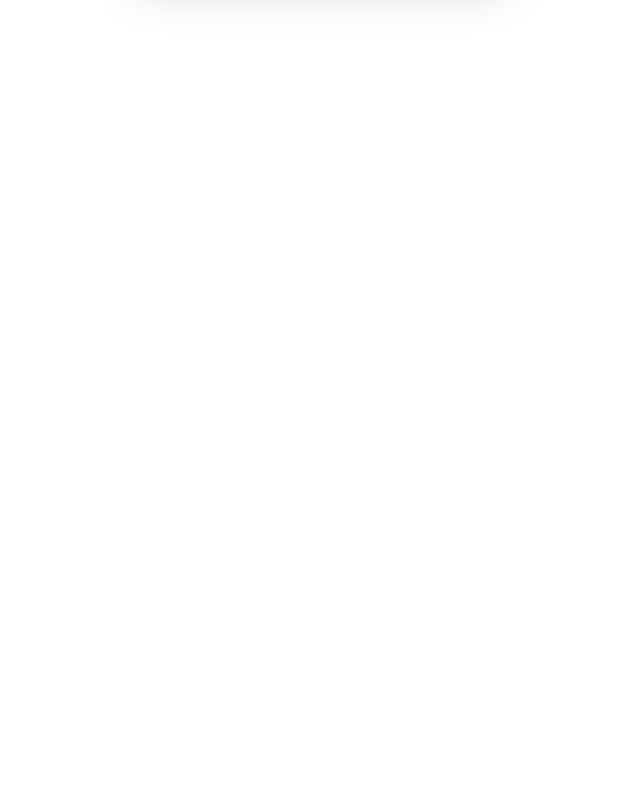
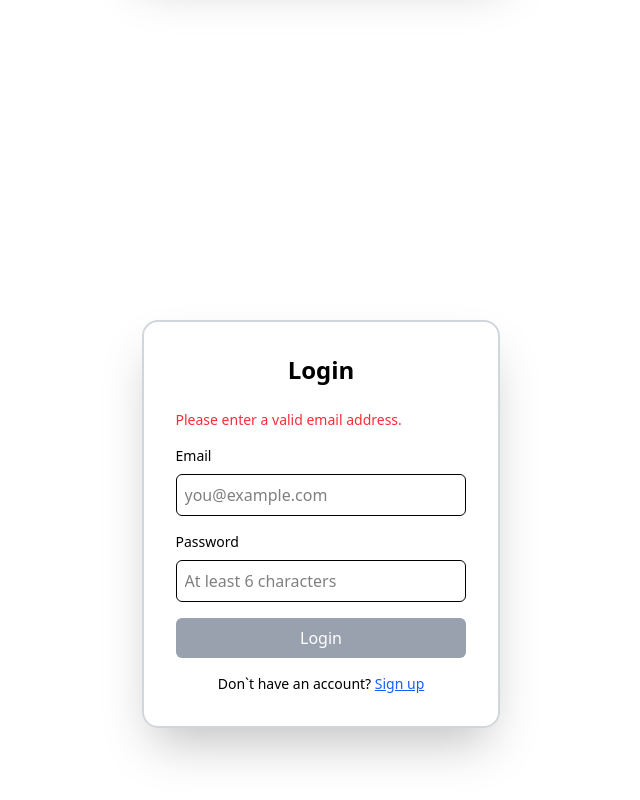
Before and after one commit to pravallikareddyreddygari/authentication-app, a Next.js app: page / in a window 1280 px wide. Shown: the part 676-1476 px from the top of the page, without its empty margins (319-959 px from the left). Before the commit the page ends 800 px from the top, so only its background shows below. Built offline with nearby package versions, Linux system fonts and the light colour scheme.

Commit message:
validate sign up

```diff
--- a/app/components/Login/Login.tsx
+++ b/app/components/Login/Login.tsx
@@ -1,64 +1,85 @@
 "use client";
 
-import { useState } from "react";
+import { FormEvent, useEffect } from "react";
+
+import useValidation from "../useValidation";
 
 export default function Login() {
-  const [email, setEmail] = useState("");
-  const [password, setPassword] = useState("");
-  const [error, setError] = useState("");
+  const {
+    email,
+    password,
+    validateEmail,
+    validatePassword,
+    error,
+    setError,
+    handleEmailChange,
+    handlePasswordChange,
+  } = useValidation();
 
-  function validateEmail(e: string) {
-    return /\S+@\S+\.\S+/.test(e);
-  }
+  const validateAll = () => {
+    if (!validateEmail(email)) return false;
+    if (!validatePassword(password)) return false;
 
-  const onSubmit = () => {
-    if (!validateEmail(email)) {
-      setError("Please enter a valid email address.");
-      return;
-    }
-    if (password.length < 8) {
-      setError("Password must be at least 8 characters.");
-      return;
-    }
     setError("");
-    // demo action
+    return true;
+  };
+
+  useEffect(() => {
+    validateAll(); // eslint-disable-next-line react-hooks/exhaustive-deps
+  }, [email, password]);
+
+  const onSubmit = (ev: FormEvent) => {
+    ev.preventDefault();
     alert("Login successful (demo)");
   };
 
   return (
-    <div className="min-h-screen flex items-center justify-center bg-gray-100">
+    <div className="min-h-screen flex items-center justify-center">
       <form
         onSubmit={onSubmit}
-        className="w-full max-w-md bg-white p-8 rounded-lg shadow"
+        className="w-full max-w-md p-8 border-2 border-gray-300 rounded-2xl shadow-2xl"
       >
         <h1 className="text-2xl font-semibold mb-6 text-center">Login</h1>
 
         {error && <div className="text-red-500 text-sm mb-4">{error}</div>}
 
-        <label className="block mb-2 text-sm">Email</label>
+        <label htmlFor="email" className="block mb-2 text-sm">
+          Email
+        </label>
         <input
+          id="email"
           value={email}
-          onChange={(e) => setEmail(e.target.value)}
-          type="email"
+          onChange={handleEmailChange}
           placeholder="you@example.com"
-          className="w-full p-2 mb-4 border rounded"
+          className="w-full p-2 mb-4 border rounded-md"
         />
 
         <label className="block mb-2 text-sm">Password</label>
         <input
           value={password}
-          onChange={(e) => setPassword(e.target.value)}
+          onChange={handlePasswordChange}
           type="password"
           placeholder="At least 6 characters"
-          className="w-full p-2 mb-4 border rounded"
+          className="w-full p-2 mb-4 border rounded-md"
         />
 
-        <button type="submit">Login</button>
+        <button
+          className={
+            `w-full py-2 text-white rounded-md` +
+            (error
+              ? " bg-gray-400 cursor-not-allowed"
+              : " bg-blue-600 hover:bg-blue-700")
+          }
+          type="submit"
+          disabled={!!error}
+        >
+          Login
+        </button>
 
         <p className="text-sm mt-4 text-center">
-          Don’t have an account?{" "}
+          Don`t have an account?{" "}
           <a className="text-blue-600 underline" href="/signup">
-            Signup
+            Sign up
           </a>
         </p>
       </form>
--- a/app/components/Signup/Signup.tsx
+++ b/app/components/Signup/Signup.tsx
@@ -2,34 +2,26 @@
 
 import { FormEvent, useEffect, useState } from "react";
 
+import useValidation from "../useValidation";
+
 export default function Signup() {
   const FULL_NAME_MIN_LENGTH = 2;
+  const [fullName, setFullName] = useState("");
 
-  const [fullName, setFullName] = useState("");
-  const [email, setEmail] = useState("");
-  const [password, setPassword] = useState("");
-
-  const [error, setError] = useState("");
+  const {
+    email,
+    password,
+    validateEmail,
+    validatePassword,
+    error,
+    setError,
+    handleEmailChange,
+    handlePasswordChange,
+  } = useValidation();
 
   function validateFullName(fullName: string = "") {
     if (fullName.trim().length < FULL_NAME_MIN_LENGTH) {
       setError(`Name must be at least ${FULL_NAME_MIN_LENGTH} characters.`);
-      return false;
-    }
-    return true;
-  }
-
-  function validateEmail(email: string = "") {
-    if (!/\S+@\S+\.\S+/.test(email)) {
-      setError("Please enter a valid email address.");
-      return false;
-    }
-    return true;
-  }
-
-  function validatePassword(password: string = "") {
-    if (password.length < 6) {
-      setError("Password must be at least 6 characters.");
       return false;
     }
     return true;
@@ -50,12 +42,6 @@ export default function Signup() {
 
   const handleFullNameChange = (e: React.ChangeEvent<HTMLInputElement>) => {
     setFullName(e.target.value);
-  };
-  const handleEmailChange = (e: React.ChangeEvent<HTMLInputElement>) => {
-    setEmail(e.target.value);
-  };
-  const handlePasswordChange = (e: React.ChangeEvent<HTMLInputElement>) => {
-    setPassword(e.target.value);
   };
 
   const onSubmit = (ev: FormEvent) => {
--- /dev/null
+++ b/app/components/useValidation.ts
@@ -0,0 +1,45 @@
+"use client";
+
+import { useState } from "react";
+
+export default function useValidation() {
+  const [error, setError] = useState("");
+
+  const [email, setEmail] = useState("");
+  const [password, setPassword] = useState("");
+
+  function validateEmail(email: string = "") {
+    if (!/\S+@\S+\.\S+/.test(email)) {
+      setError("Please enter a valid email address.");
+      return false;
+    }
+    return true;
+  }
+  function validatePassword(password: string = "") {
+    if (password.length < 6) {
+      setError("Password must be at least 6 characters.");
+      return false;
+    }
+    return true;
+  }
+
+  const handleEmailChange = (e: React.ChangeEvent<HTMLInputElement>) => {
+    setEmail(e.target.value);
+  };
+  const handlePasswordChange = (e: React.ChangeEvent<HTMLInputElement>) => {
+    setPassword(e.target.value);
+  };
+
+  return {
+    email,
+    setEmail,
+    password,
+    setPassword,
+    validateEmail,
+    validatePassword,
+    error,
+    setError,
+    handleEmailChange,
+    handlePasswordChange,
+  };
+}
--- a/app/page.tsx
+++ b/app/page.tsx
@@ -1,3 +1,4 @@
+import Login from "./components/Login/Login";
 import Signup from "./components/Signup/Signup";
 
 export default function Home() {
@@ -5,6 +6,7 @@ export default function Home() {
     <div className="flex items-center justify-center font-sans">
       <main className="flex w-full flex-col items-center justify-between">
         <Signup />
+        <Login />
       </main>
     </div>
   );
```
